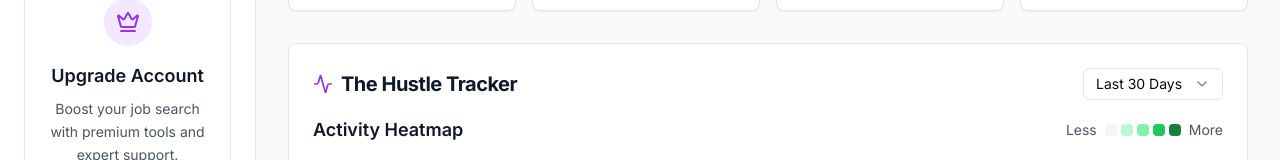
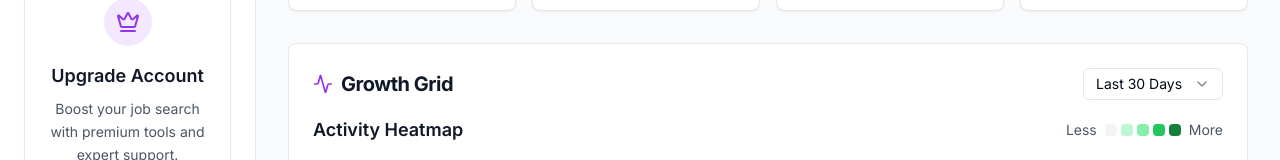
Before and after one commit to interroom-product/action-items, a Next.js app: page /dashboard in a window 1280 px wide. Shown: the part 300-460 px from the top of the page. Built offline with nearby package versions, Linux system fonts and the light colour scheme.

Commit message:
feat: rename Hustle Tracker to Growth Grid
Ensure consistent branding across all references.

Co-authored-by: null <215475725+interroom-product@users.noreply.github.com>

```diff
--- a/components/signal-booster-card.tsx
+++ b/components/signal-booster-card.tsx
@@ -96,7 +96,7 @@ export function SignalBoosterCard() {
       <CardHeader className="flex flex-row items-center justify-between space-y-0 pb-4">
         <CardTitle className="text-xl font-bold text-gray-900 dark:text-white flex items-center gap-2">
           <Activity className="h-5 w-5 text-purple-600 dark:text-purple-400" />
-          The Hustle Tracker
+          Growth Grid
         </CardTitle>
         <Select defaultValue="30days">
           <SelectTrigger className="w-[140px] h-8">
```
